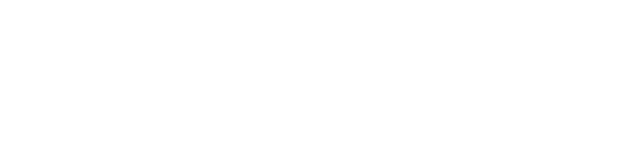
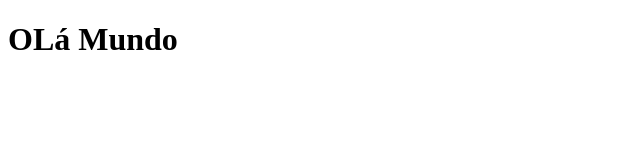
Before and after one commit to GuilhermeRSouza/curso_git_1, a plain HTML site: page index.html in a window 1280 px wide. Shown: the whole page, without its empty margins (0-640 px from the left). Drawn offline with Linux system fonts and the light colour scheme.

Commit message:
Funcionalidade executada

```diff
--- a/index.html
+++ b/index.html
@@ -7,6 +7,6 @@
     <title>Document</title>
 </head>
 <body>
-
+    <h1>OLá Mundo</h1>
 </body>
 </html>
```
